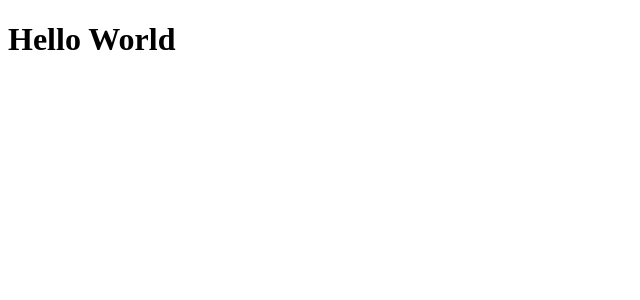
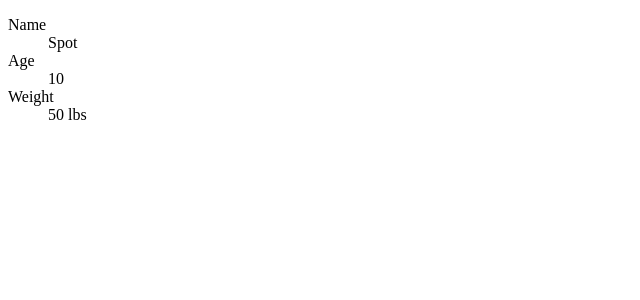
Before and after one commit to jwmcconnell/intro-react, a React app: page / in a window 1280 px wide. Shown: the top 300 px of the page, without its empty margins (0-640 px from the left). Built offline with nearby package versions, Linux system fonts and the light colour scheme.

Commit message:
Add Dog component.

```diff
--- a/src/components/App.js
+++ b/src/components/App.js
@@ -1,5 +1,10 @@
 import React from 'react';
+import Dog from './Dog';
 
 export default function App() {
-  return <h1>Hello World</h1>;
+  return (
+    <>
+      <Dog />
+    </>
+  );
 }
--- /dev/null
+++ b/src/components/Dog.js
@@ -0,0 +1,16 @@
+import React from 'react';
+
+export default function Dog() {
+  return (
+    <dl>
+      <dt>Name</dt>
+      <dd>Spot</dd>
+
+      <dt>Age</dt>
+      <dd>10</dd>
+
+      <dt>Weight</dt>
+      <dd>50 lbs</dd>
+    </dl>
+  );
+}
```
